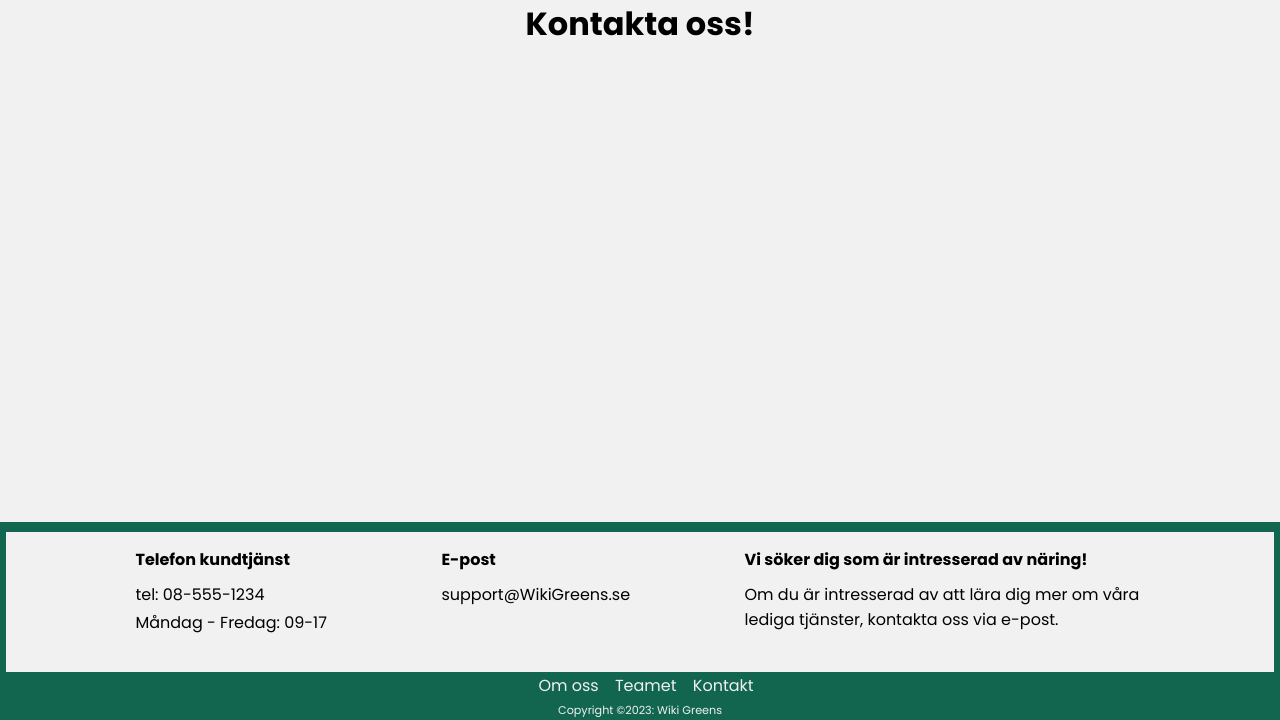
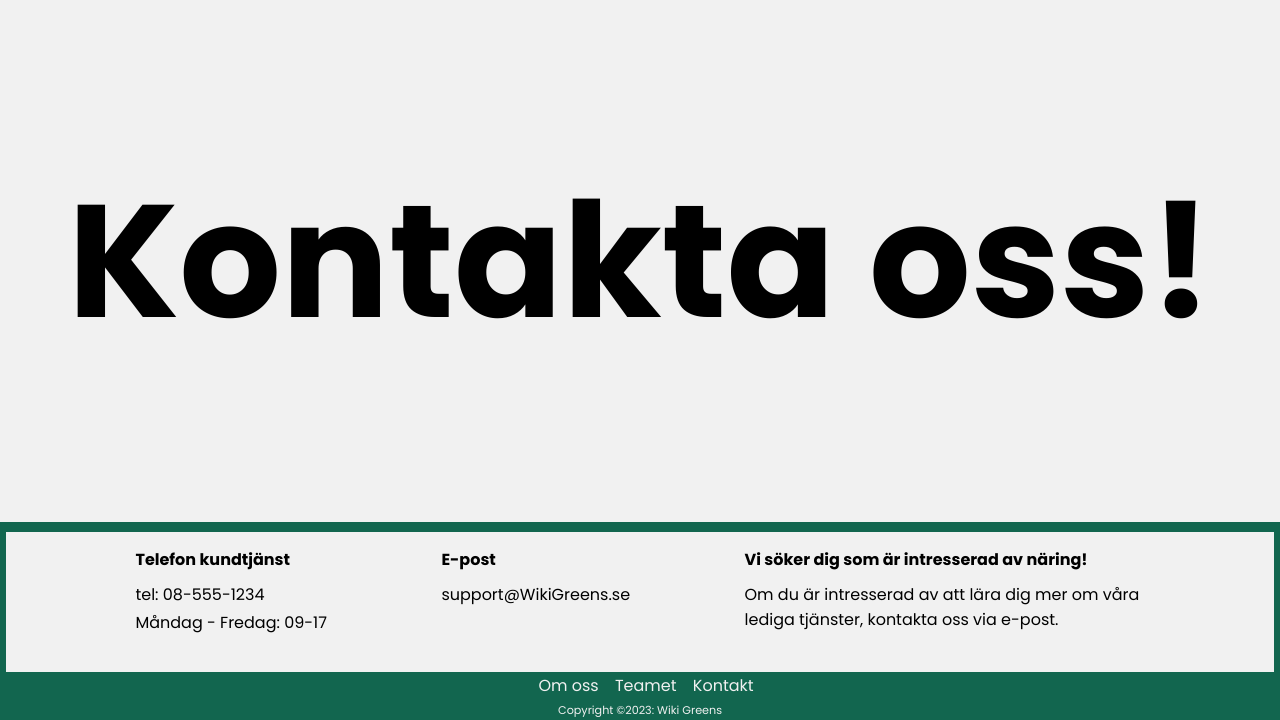
Before and after one commit to Lindayh/nutrition, a Flask app: page /kontakt in a window 1280 px wide. Shown: the part 80-800 px from the top of the page. Run offline with Flask 3, Linux system fonts and the light colour scheme; some libraries are stand-ins or nearby versions.

Commit message:
kontakt-rubrik

```diff
--- a/templates/kontakt.html
+++ b/templates/kontakt.html
@@ -4,7 +4,9 @@
 
 {% block content %}
 <div class="kontakt-container">
-    <h1>Kontakta oss!</h1>
+    <div class="kontakt-rubrik">
+        <h1>Kontakta oss!</h1>
+    </div>
     <section class="kontakt-info">
         <div>
             <h4>Telefon kundtjänst</h4>
```
